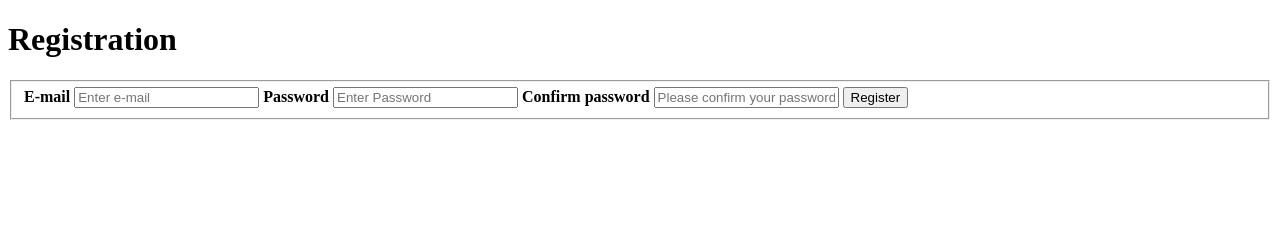
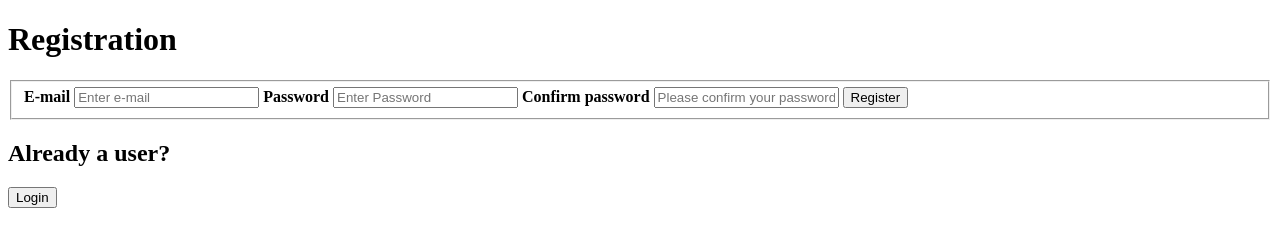
Before and after one commit to jkpogchamp/Helio-Reg-login, a website: page views/register/register.html in a window 1280 px wide. Drawn offline with Linux system fonts and the light colour scheme.

Commit message:
login btn add on registration page

```diff
--- a/views/register/register.html
+++ b/views/register/register.html
@@ -40,6 +40,10 @@
         <button type="submit">Register</button>
       </fieldset>
     </form>
+    <h2>Already a user?</h2>
+    <a href="/login">
+      <button>Login</button>
+    </a>
     <script src="/register/register.js"></script>
   </body>
 </html>
```
